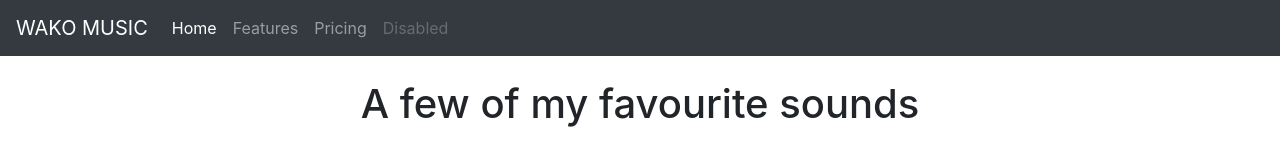
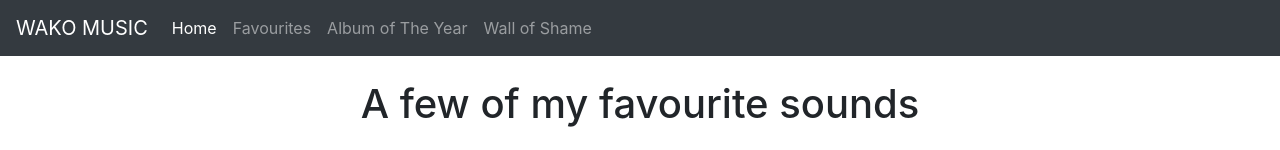
Before and after one commit to Wakodono/M2-D2, a plain HTML site: page index.html in a window 1280 px wide. Shown: the top 150 px of the page. Drawn offline with nearby package versions, Linux system fonts and the light colour scheme.

Commit message:
Ex 2 update
Implemented a navigation bar using the bootstrap component
            This navigation bar now links every section in the page

```diff
--- a/index.html
+++ b/index.html
@@ -88,13 +88,13 @@ nav {
           <a class="nav-link" href="#">Home <span class="sr-only">(current)</span></a>
         </li>
         <li class="nav-item">
-          <a class="nav-link" href="#">Features</a>
+          <a class="nav-link" href="#favourites">Favourites</a>
         </li>
         <li class="nav-item">
-          <a class="nav-link" href="#">Pricing</a>
+          <a class="nav-link" href="#album-of-the-year">Album of The Year</a>
         </li>
         <li class="nav-item">
-          <a class="nav-link disabled" href="#" tabindex="-1" aria-disabled="true">Disabled</a>
+          <a class="nav-link" href="#wall-of-shame">Wall of Shame</a>
         </li>
       </ul>
     </div>
@@ -117,7 +117,7 @@ In this section you should have:
   <h1 class="text-center my-4">A few of my favourite sounds</h1>
 </div>
 
-<section class="row row-cols-1 row-cols-md-2 row-cols-lg-4">
+<section id="favourites" class="row row-cols-1 row-cols-md-2 row-cols-lg-4">
      <div class="col mb-4">
         <div class="card">
     <img src="https://upload.wikimedia.org/wikipedia/en/0/08/Konnichiwa_by_Skepta_cover.jpg" class="img-fluid"
```
